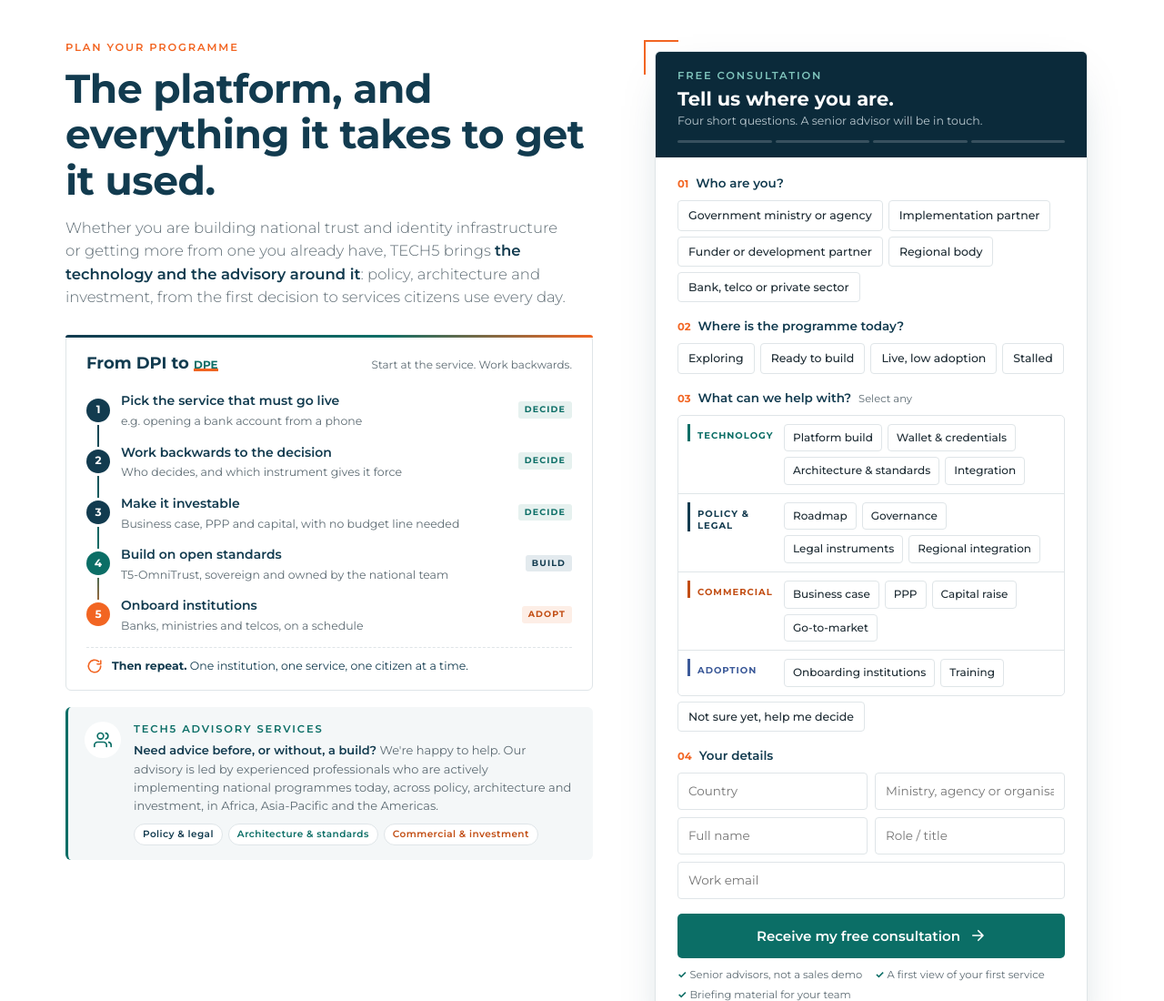
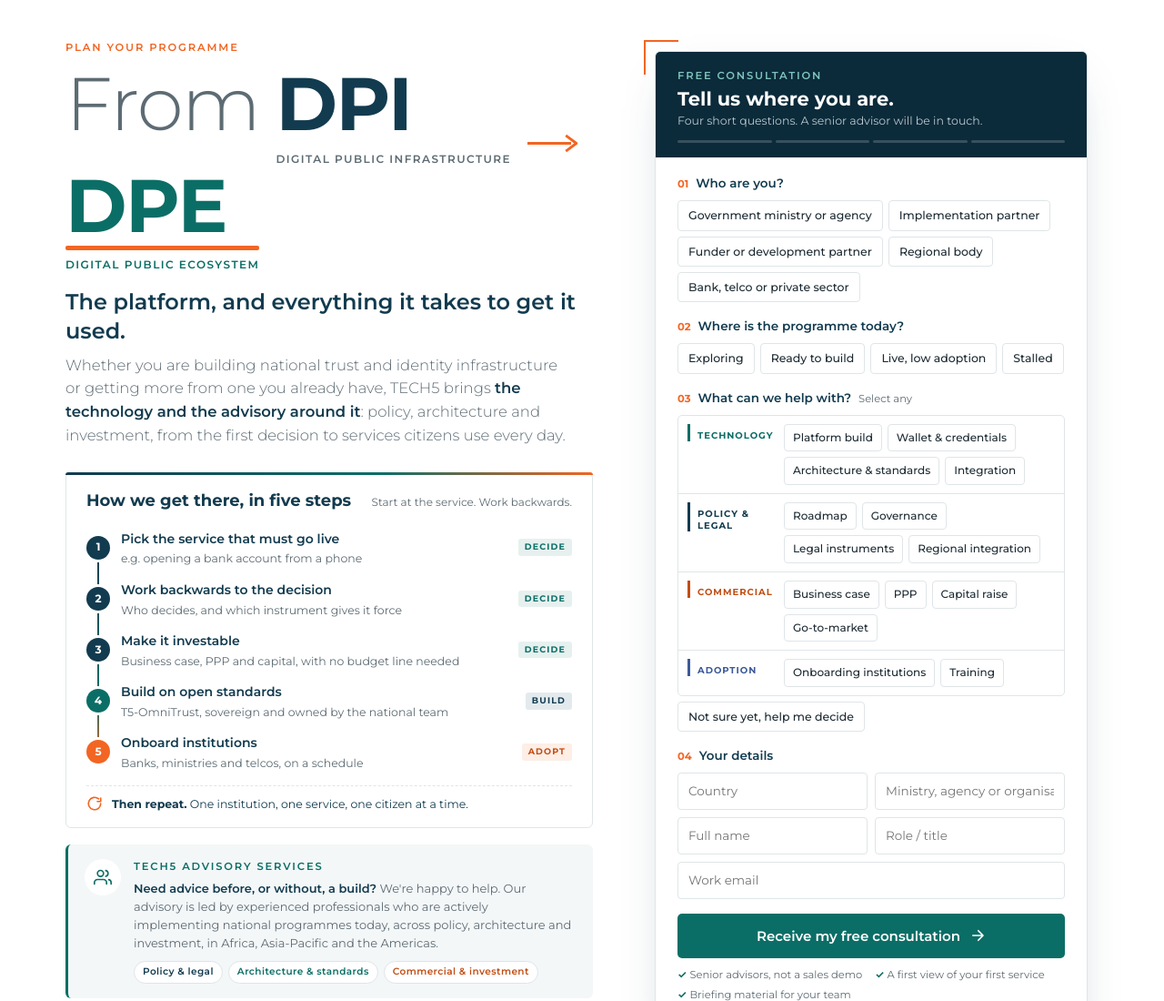
Before and after one commit to dawitdame-tech5/Tech5Advisory, a plain HTML site: page index.html in a window 1280 px wide. Shown: the top 1100 px of the page at 91% size. Drawn offline with Linux system fonts and the light colour scheme.

Commit message:
Revise header and slogan structure in index.html
Updated the header and slogan sections with new classes and styles. Changed the main heading and added a subheading for clarity.

```diff
--- a/index.html
+++ b/index.html
@@ -25,7 +25,17 @@
   .grid{display:grid;grid-template-columns:1fr 500px;gap:56px;align-items:start}
 
   /* ---------- LEFT ---------- */
-  h1{font-size:clamp(30px,3.7vw,44px);letter-spacing:-.01em;margin:10px 0 14px}
+  .slogan{display:flex;align-items:flex-start;flex-wrap:wrap;gap:4px 18px;margin:12px 0 18px;font-size:clamp(48px,6.4vw,84px);line-height:1;letter-spacing:-.02em}
+  .sl-from{font-weight:300;color:var(--muted)}
+  .sl-term{display:inline-flex;flex-direction:column;font-weight:700}
+  .sl-term small{font-size:12px;font-weight:600;letter-spacing:.12em;text-transform:uppercase;margin-top:12px;line-height:1.2}
+  .sl-dpi{color:var(--navy)} .sl-dpi small{color:var(--muted)}
+  .sl-dpe{color:var(--teal);position:relative}
+  .sl-dpe::after{content:"";position:absolute;left:0;right:0;top:calc(1em + 2px);height:5px;background:var(--orange);border-radius:2px}
+  .sl-dpe small{color:var(--teal);margin-top:16px}
+  .sl-arrow{color:var(--orange);align-self:flex-start;padding-top:.32em}
+  .sl-arrow svg{width:clamp(40px,4.5vw,60px);height:auto}
+  .subhead{font-size:clamp(20px,2vw,24px);font-weight:600;color:var(--navy);margin:6px 0 10px;line-height:1.3}
   .lead{font-size:16.5px;font-weight:300;color:var(--muted);max-width:560px}
   .lead b{font-weight:600;color:var(--navy)}
 
@@ -150,12 +160,18 @@
     <!-- LEFT -->
     <div>
       <div class="eyebrow">Plan your programme</div>
-      <h1>The platform, and everything it takes to get it used.</h1>
+      <h1 class="slogan" aria-label="From DPI to DPE">
+        <span class="sl-from">From</span>
+        <span class="sl-term sl-dpi">DPI<small>Digital public infrastructure</small></span>
+        <span class="sl-arrow" aria-hidden="true"><svg viewBox="0 0 60 24" width="60" height="24"><line x1="0" y1="12" x2="50" y2="12" stroke="currentColor" stroke-width="3"/><path d="M44 3 L56 12 L44 21" fill="none" stroke="currentColor" stroke-width="3" stroke-linejoin="round"/></svg></span>
+        <span class="sl-term sl-dpe">DPE<small>Digital public ecosystem</small></span>
+      </h1>
+      <p class="subhead">The platform, and everything it takes to get it used.</p>
       <p class="lead">Whether you are building national trust and identity infrastructure or getting more from one you already have, TECH5 brings <b>the technology and the advisory around it</b>: policy, architecture and investment, from the first decision to services citizens use every day.</p>
 
       <div class="path">
         <div class="path-head">
-          <h2>From DPI to <span class="dpe">DPE</span></h2>
+          <h2>How we get there, in five steps</h2>
           <span>Start at the service. Work backwards.</span>
         </div>
         <ol class="steps">
```
